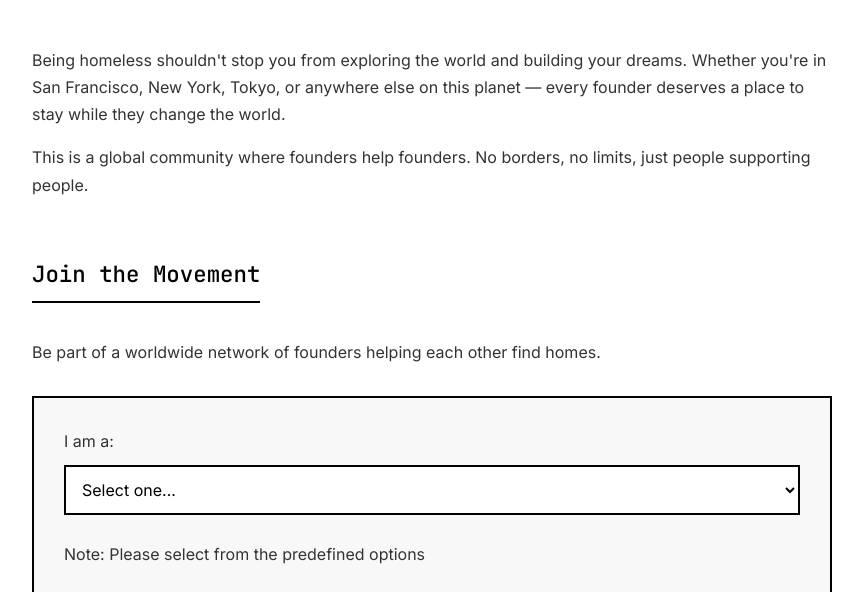
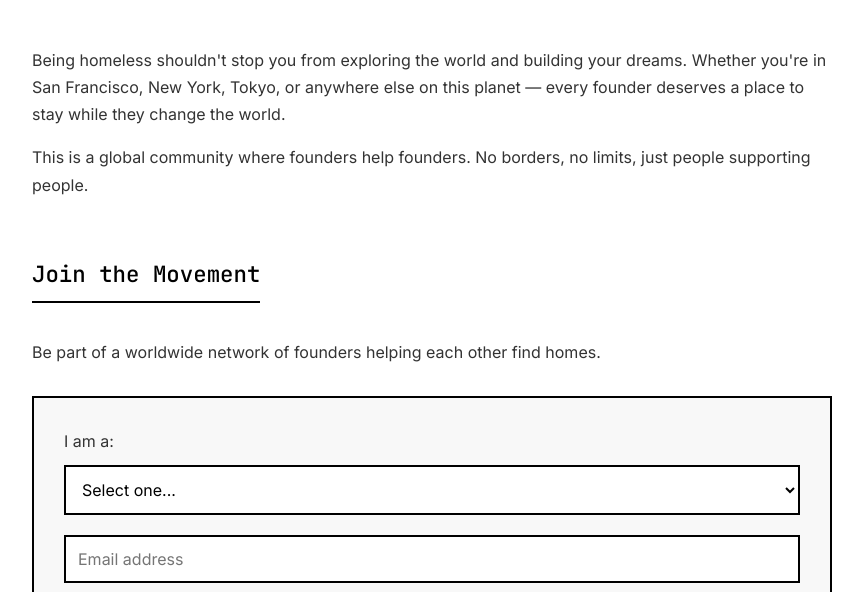
Before and after one commit to ryuzo-k/homelessfounders, a website: page index.html in a window 1280 px wide. Shown: the part 174-766 px from the top of the page, without its empty margins (208-1071 px from the left). Drawn offline with Linux system fonts and the light colour scheme.

Commit message:
Remove note text from role selection

```diff
--- a/index.html
+++ b/index.html
@@ -171,7 +171,6 @@
             <option value="Host">Host (have space to offer)</option>
             <option value="Both">Both</option>
           </select>
-          <p class="text-xs text-gray-500 mt-1">Note: Please select from the predefined options</p>
         </div>
         <input type="email" id="email" placeholder="Email address" required>
         <input type="text" id="company" placeholder="Company/Project name (optional)">
```
